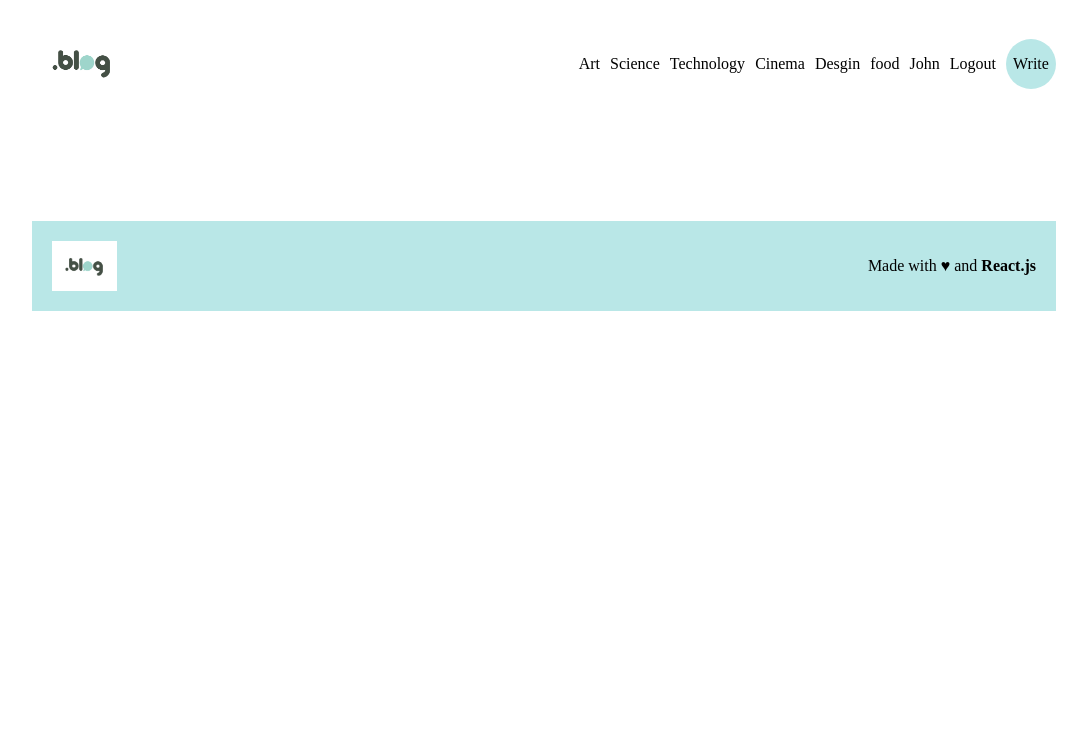
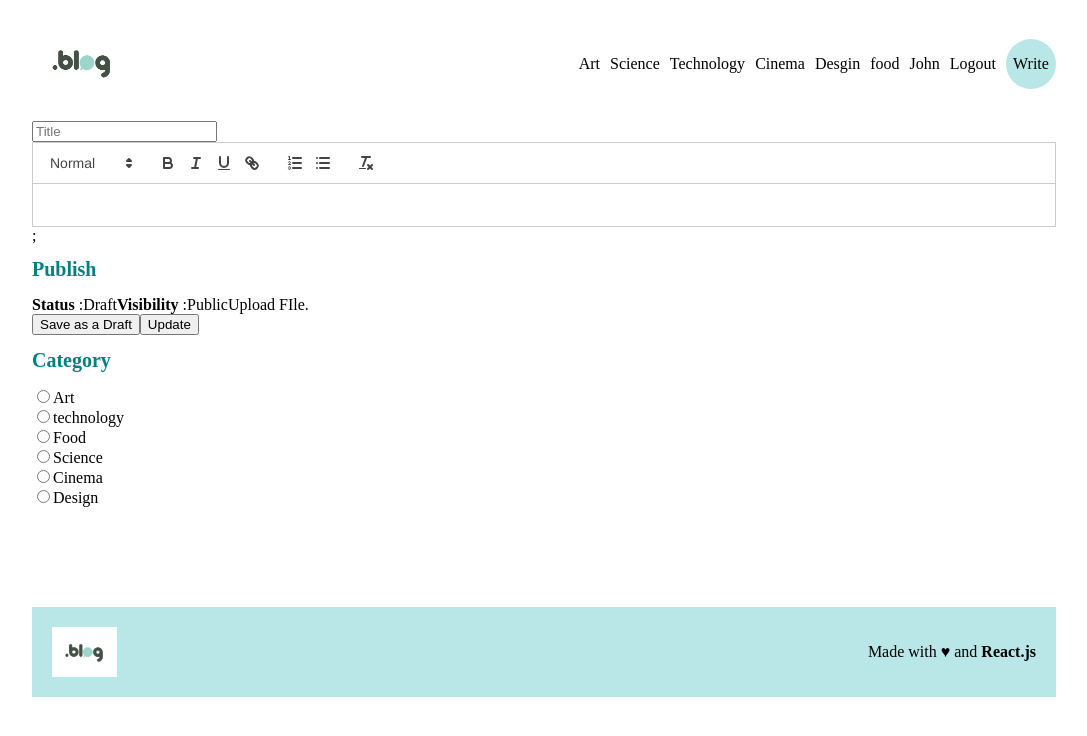
Before and after one commit to hymndrazill/CrispyBlog, a React (Create React App) app: page /write in a window 1280 px wide. Shown: the top 736 px of the page, without its empty margins (96-1183 px from the left). Built offline with nearby package versions, Linux system fonts and the light colour scheme.

Commit message:
finished the pages

```diff
--- a/src/pages/Home.jsx
+++ b/src/pages/Home.jsx
@@ -37,15 +37,15 @@ const posts = [
 
 
   return (
-    <div>
+    <div className='home'>
       <div className="posts">
-        {posts.map(post=>(
-          <div className="post" key={post.id}>{post.title}
+        {posts.map( post =>(
+          <div className="post" key={post.id}>
             <div className="img">
               <img src={post.img} alt="" />
             </div>
           <div className="content">
-            <Link to={`/post/${post.id}`}>
+            <Link className='link' to={`/post/${post.id}`}>
               <h1>{post.title}</h1>
             </Link>
 
--- a/src/pages/Single.jsx
+++ b/src/pages/Single.jsx
@@ -1,9 +1,38 @@
-import React from 'react'
-
+import React from 'react';
+import Delete from '../img/delete.png';
+import Edit from '../img/edit.png';
+import {Link } from 'react-router-dom'
+import Menu from '../components/Menu';
 const Single = () => {
   return (
-    <div>
+    <div className='single'>
+      <div className="content">
+      <img src="https://images.pexels.com/photos/1193743/pexels-photo-1193743.jpeg?auto=compress&cs=tinysrgb&w=1260&h=750&dpr=1" alt="" />
+      <div className="user">
+        <img src="https://cdn4.iconfinder.com/data/icons/small-n-flat/24/user-512.png" alt="" />
+      <div className="info">
+          <span>John</span>
+          <p>Posted 2 days ago</p>
+      </div>
+      <div className="edit">
+      <Link to={`/write?edit=2`}>
+        <img src={Edit} alt="" />
+      </Link>
+        <img src={Delete} alt="" />
+      </div>
+      </div>
+      <h1>Lorem ipsum, dolor sit amet consectetur adipisicing elit. Ipsam repudiandae aut id sed veritatis eligendi.</h1>
+      <p>Lorem ipsum dolor sit amet consectetur adipisicing elit.
+        <br />
+        Possimus commodi officia repudiandae ad provident exercitationem inventore ratione, rem voluptas fugit illo praesentium, laboriosam illum unde eaque quas architecto cumque aperiam temporibus necessitatibus veritatis. Beatae, explicabo officia sit fugit asperiores, quis, rem unde excepturi neque atque dignissimos. Praesentium, a repudiandae! Deserunt consequuntur architecto temporibus quaerat tempore dolorum non eveniet dolores adipisci. Similique provident dignissimos voluptatum repellendus, id porro ad exercitationem soluta repudiandae, numquam tempora dolores sapiente eum rem asperiores necessitatibus dolorum? Perspiciatis aspernatur culpa harum. Numquam provident voluptates, quam est recusandae dignissimos iusto molestias commodi itaque culpa unde quas perferendis inventore?</p>
+        <br />
+        <br />
+        <p>Lorem ipsum dolor sit amet consectetur adipisicing elit. Nesciunt expedita ad, placeat, deserunt asperiores enim quo atque accusamus eius neque explicabo tempora ipsam dolorem eveniet sit cumque! Provident nostrum sed vel. Neque itaque, expedita earum quia excepturi ipsum cupiditate beatae aperiam placeat optio molestias sed vel cumque iste vitae. Provident totam quos deleniti blanditiis dolorum possimus modi iste a, est ab minima itaque. Nisi ipsam saepe a fuga, nihil, iusto at atque doloribus rem commodi recusandae, illum itaque! Mollitia, asperiores tempora praesentium beatae incidunt illum ducimus id ullam dolorem dignissimos qui quaerat eligendi! Ut impedit obcaecati soluta labore distinctio, ipsum esse voluptate. Fugiat repellendus, aut iste exercitationem natus sunt non est maxime cupiditate necessitatibus numquam! Nemo alias magnam laudantium quos ex id velit quo. Quisquam vitae corrupti rem mollitia dolorum, voluptatibus voluptatum molestias esse obcaecati commodi nemo hic, porro consequuntur. Exercitationem delectus totam assumenda voluptate animi, iste neque magni! Possimus?</p>
+      </div>
+        <div className="menu">
+        <Menu/>
 
+        </div>
     </div>
   )
 }
--- a/src/pages/Write.jsx
+++ b/src/pages/Write.jsx
@@ -1,9 +1,69 @@
-import React from 'react'
+import React, {useState} from 'react'
+import ReactQuill from 'react-quill';
+import 'react-quill/dist/quill.snow.css';
 
 const Write = () => {
+  const [value, setValue] = useState('');
+
+  console.log(value);
+
   return (
-    <div>
+    <div className='add'>
+      <div className="content">
+      <input type="text" placeholder='Title' />
+      <div className="editorContainer">
+        <ReactQuill className="editor" theme="snow" value={value} onChange={setValue} />;
+      </div>
+      </div>
+      <div className="menu">
+        <div className="item">
+          <h1>Publish</h1>
+          <span> <b>Status</b> :</span>Draft
+          <span><b>Visibility</b> :</span>Public
+          <input style={{ display: 'none'}} type="file" name="" id="file" />
+            <label className='file' htmlFor="file">Upload FIle.</label>
+            <div className="buttons">
+              <button>Save as a Draft</button>
+              <button>Update</button>
+            </div>
 
+        </div>
+
+
+        <div className="item">
+          <h1> Category</h1>
+          <div className="cat">
+          <input type="radio" name="cat" value='art' id="art"/>
+            <label htmlFor="art">Art</label>
+          </div>
+
+          <div className="cat">
+            <input type="radio" name="technology" value='technology' id="technology"/>
+            <label htmlFor="technology">technology</label>
+            </div>
+
+            <div className="cat">
+            <input type="radio" name="cat" value='food' id="food"/>
+            <label htmlFor="food">Food</label>
+            </div>
+
+            <div className="cat">
+            <input type="radio" name="cat" value='science' id="science"/>
+            <label htmlFor="science">Science</label>
+            </div>
+
+            <div className="cat">
+            <input type="radio" name="cat" value='cinema' id="cinema"/>
+            <label htmlFor="cinema">Cinema</label>
+            </div>
+
+            <div className="cat">
+            <input type="radio" name="cat" value='design' id="design"/>
+            <label htmlFor="design">Design</label>
+            </div>
+
+        </div>
+      </div>
     </div>
   )
 }
```
